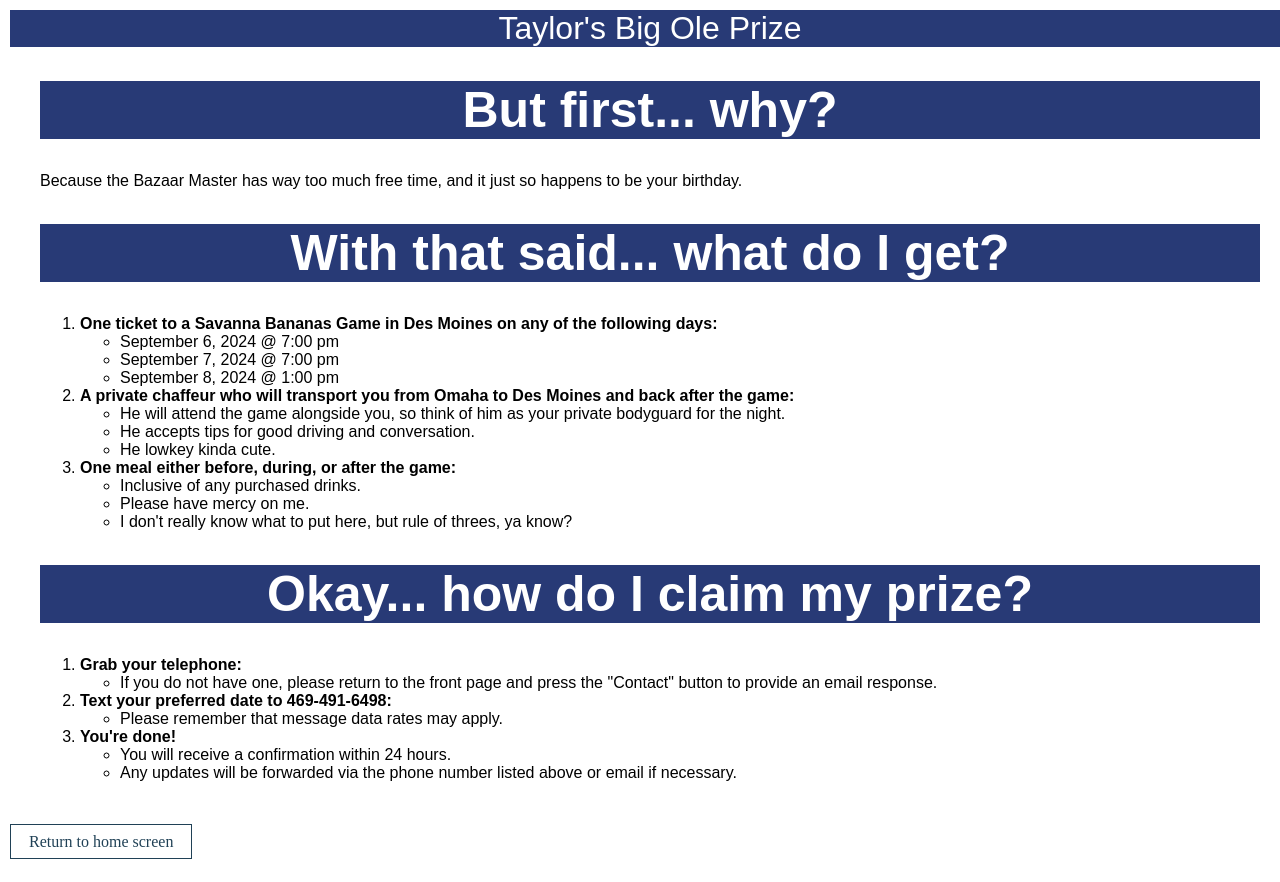
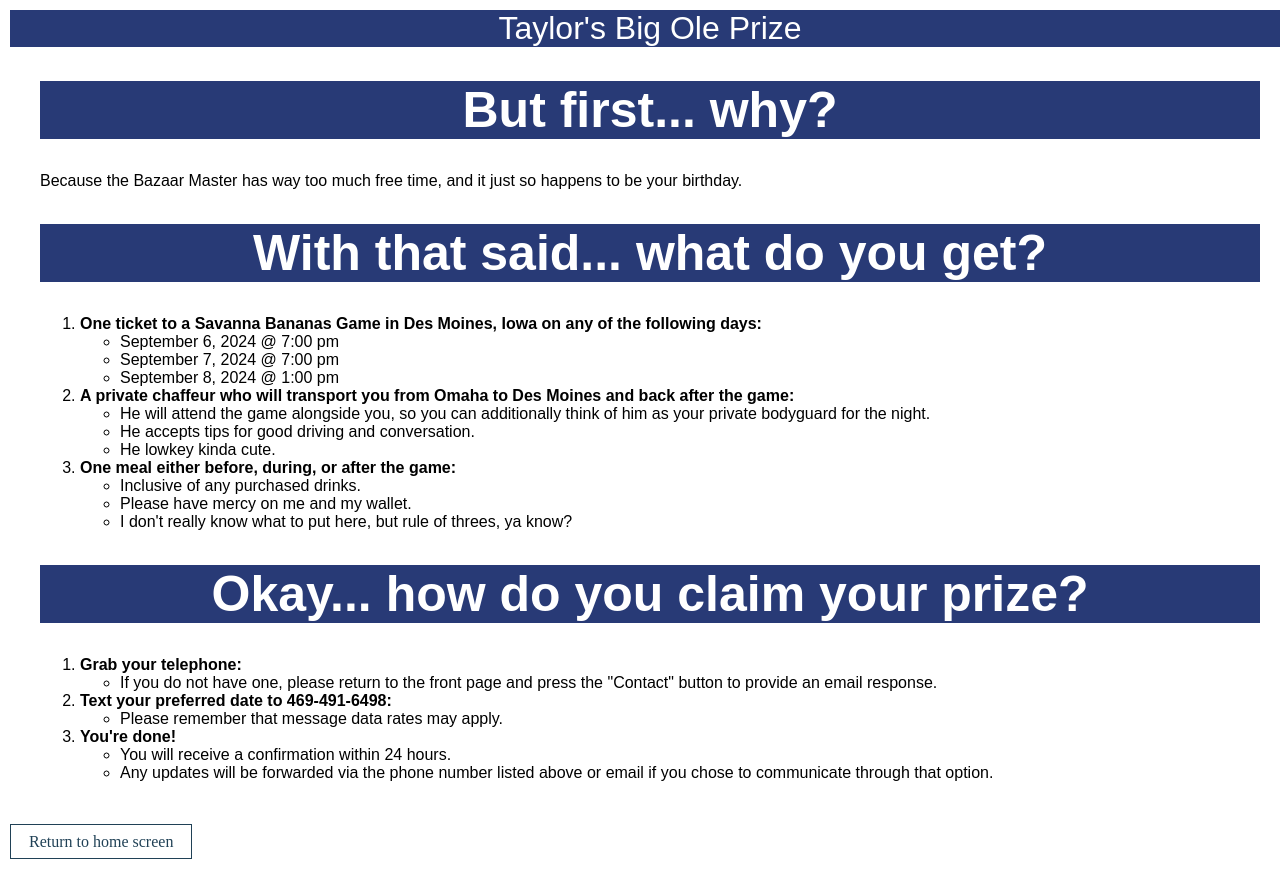
Before and after one commit to mbs45316/mbs45316.github.io, a plain HTML site: page TaylorTime2.html in a window 1280 px wide. Drawn offline with Linux system fonts and the light colour scheme.

Commit message:
Final changes for the first birthday

```diff
--- a/TaylorTime2.html
+++ b/TaylorTime2.html
@@ -13,9 +13,9 @@
         </p>
 	</div>
     <div class="hero">
-		<h1>With that said... what do I get?</h1>
+		<h1>With that said... what do you get?</h1>
 		<ol>
-            <li><b>One ticket to a Savanna Bananas Game in Des Moines on any of the following days:</b>
+            <li><b>One ticket to a Savanna Bananas Game in Des Moines, Iowa on any of the following days:</b>
                 <ul>
                     <li>September 6, 2024 @ 7:00 pm</li>
                     <li>September 7, 2024 @ 7:00 pm</li>
@@ -24,7 +24,7 @@
             </li>
             <li><b>A private chaffeur who will transport you from Omaha to Des Moines and back after the game:</b>
                 <ul>
-                    <li>He will attend the game alongside you, so think of him as your private bodyguard for the night.</li>
+                    <li>He will attend the game alongside you, so you can additionally think of him as your private bodyguard for the night.</li>
                     <li>He accepts tips for good driving and conversation.</li>
                     <li>He lowkey kinda cute.</li>
                 </ul>
@@ -32,14 +32,14 @@
             <li><b>One meal either before, during, or after the game:</b>
                 <ul>
                     <li>Inclusive of any purchased drinks.</li>
-                    <li>Please have mercy on me.</li>
+                    <li>Please have mercy on me and my wallet.</li>
                     <li>I don't really know what to put here, but rule of threes, ya know?</li>
                 </ul>
             </li>
         </ol>
 	</div>
     <div class="hero">
-		<h1>Okay... how do I claim my prize?</h1>
+		<h1>Okay... how do you claim your prize?</h1>
 		<ol>
             <li><b>Grab your telephone:</b>
                 <ul>
@@ -54,7 +54,7 @@
             <li><b>You're done!</b>
                 <ul>
                     <li>You will receive a confirmation within 24 hours.</li>
-                    <li>Any updates will be forwarded via the phone number listed above or email if necessary.</li>
+                    <li>Any updates will be forwarded via the phone number listed above or email if you chose to communicate through that option.</li>
                 </ul>
             </li>
         </ol>
```
Also changed, not shown: index.html (+1 -1 lines).
